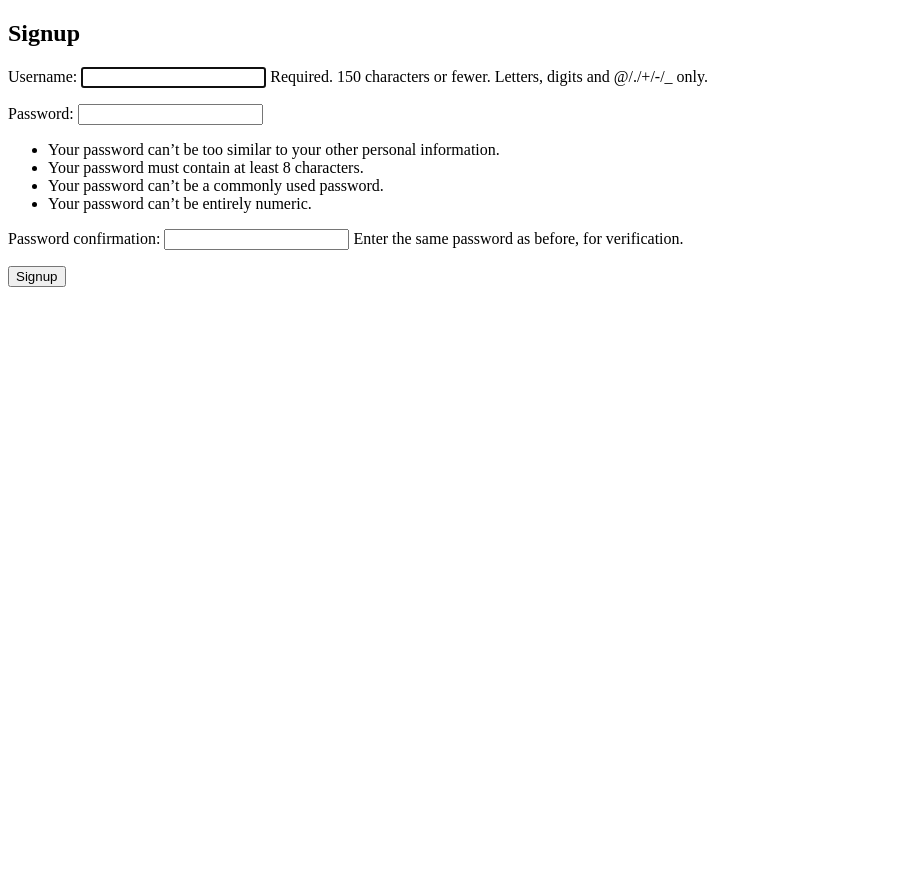
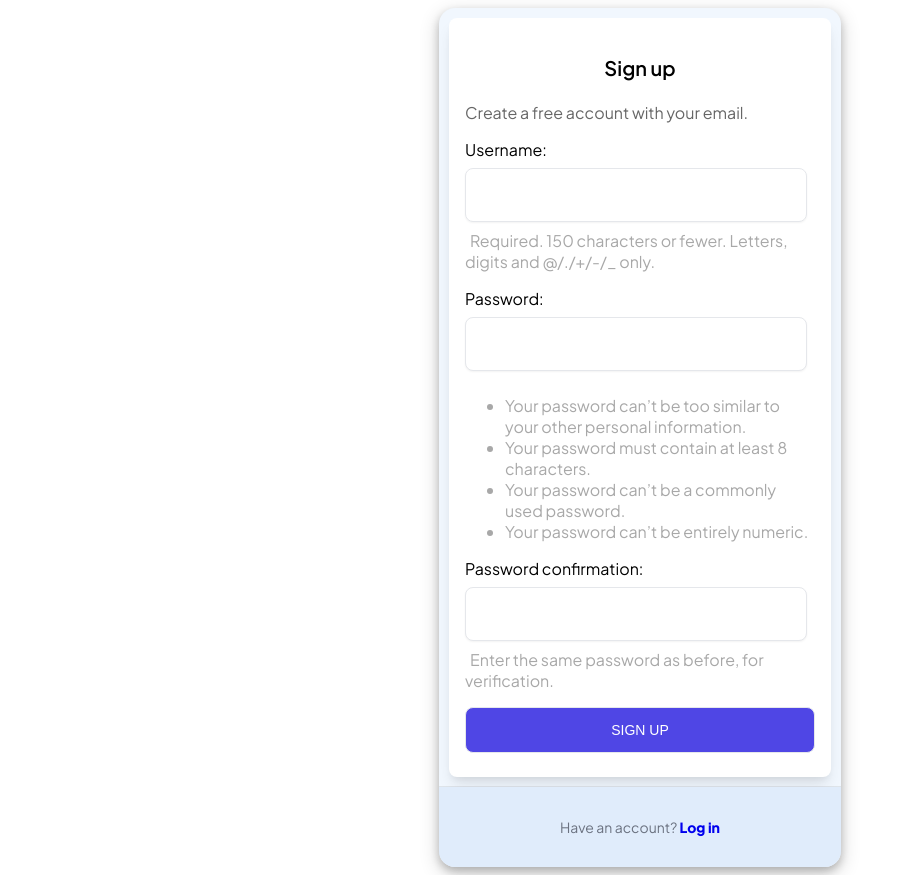
Before and after one commit to hillary-254/metervision, a Django app: page /login/signup/ in a window 1280 px wide. Shown: the whole page, without its empty margins (0-903 px from the left). Before the commit the page ends 287 px from the top, so only its background shows below. Run offline with Django 4.2, Linux system fonts and the light colour scheme.

Commit message:
Multiple changes and fixes
- Completed frontend design for login/signup forms
- Fixed landing page navigation
- Minor fixes to dashboard design

```diff
--- a/metervision/authentication/models.py
+++ b/metervision/authentication/models.py
@@ -1,5 +1,3 @@
-# authentication/models.py
-
 from django.contrib.auth.models import AbstractUser
 from django.db import models
 
--- /dev/null
+++ b/metervision/authentication/static/auth.css
@@ -0,0 +1,101 @@
+body {
+    font-family: 'Plus Jakarta Sans', sans-serif;
+    display: flex;
+    justify-content: center;
+}
+
+.form-box {
+    max-width: 500px;
+    background: #f1f7fe;
+    overflow: hidden;
+    border-radius: 16px;
+    color: #010101;
+    box-shadow: 0 4px 8px 0 rgba(0, 0, 0, 0.2), 0 6px 20px 0 rgba(0, 0, 0, 0.19);
+}
+
+.form {
+    background-color: #fff;
+    display: block;
+    padding: 1rem;
+    margin: 10px;
+    max-width: 350px;
+    border-radius: 0.5rem;
+    box-shadow: 0 10px 15px -3px rgba(0, 0, 0, 0.1), 0 4px 6px -2px rgba(0, 0, 0, 0.05);
+  }
+
+  .form-title {
+    font-size: 1.25rem;
+    line-height: 1.75rem;
+    font-weight: 600;
+    text-align: center;
+    color: #000;
+  }
+
+  .subtitle {
+    font-size: 1rem;
+    color: #666;
+  }
+
+  .message {
+    background-color: #fda4a4;
+    border-radius: 5px;
+    padding: 5px;
+    list-style: none;
+    text-align: center;
+  }
+
+  .input-container {
+    position: relative;
+  }
+
+  .input-container input, .form button {
+    outline: none;
+    border: 1px solid #e5e7eb;
+    margin: 8px 0;
+  }
+
+  .input-container input {
+    background-color: #fff;
+    padding: 1rem;
+    padding-right: 2rem;
+    font-size: 0.875rem;
+    line-height: 1.25rem;
+    width: 300px;
+    border-radius: 0.5rem;
+    box-shadow: 0 1px 2px 0 rgba(0, 0, 0, 0.05);
+  }
+
+  .submit {
+    display: block;
+    padding-top: 0.75rem;
+    padding-bottom: 0.75rem;
+    padding-left: 1.25rem;
+    padding-right: 1.25rem;
+    background-color: #4F46E5;
+    color: #ffffff;
+    font-size: 0.875rem;
+    line-height: 1.25rem;
+    font-weight: 500;
+    width: 100%;
+    border-radius: 0.5rem;
+    text-transform: uppercase;
+  }
+
+  .signup-link {
+    color: #6B7280;
+    font-size: 0.875rem;
+    line-height: 1.25rem;
+    text-align: center;
+  }
+
+  .signup-link a {
+    text-decoration: none;
+    font-weight: bold;
+  }
+
+  .form-section {
+    padding: 16px;
+    font-size: .85rem;
+    background-color: #e0ecfb;
+    box-shadow: rgb(0 0 0 / 8%) 0 -1px;
+  }
--- /dev/null
+++ b/metervision/authentication/static/signup.css
@@ -0,0 +1,25 @@
+p input{
+    outline: none;
+    border: 1px solid #e5e7eb;
+    margin: 8px 0;
+
+    background-color: #fff;
+    padding: 1rem;
+    padding-right: 1.5rem;
+    font-size: 0.875rem;
+    line-height: 1.25rem;
+    width: 300px;
+    border-radius: 0.5rem;
+    box-shadow: 0 1px 2px 0 rgba(0, 0, 0, 0.05);
+}
+
+.helptext {
+    border-radius: 5px;
+    padding: 5px;
+    text-align: left;
+    color: #a8a8a8;
+  }
+
+ul {
+    color: #a8a8a8;
+}
--- a/metervision/authentication/templates/registration/signup.html
+++ b/metervision/authentication/templates/registration/signup.html
@@ -3,15 +3,35 @@
 <!DOCTYPE html>
 <html>
 <head>
-    <title>Signup</title>
+    <!-- use search and replace to remove on deployment -->
+    <link rel="stylesheet" href="/metervision/authentication/static/auth.css" />
+    <link rel="stylesheet" href="/metervision/authentication/static/signup.css" />
+
+    {% load static %}
+    <meta charset="UTF-8">
+    <meta name="viewport" content="width=device-width, initial-scale=1.0">
+    <link rel="stylesheet" href="{% static 'auth.css' %}" />
+    <link rel="stylesheet" href="{% static 'signup.css' %}" />
+
+    <link rel="preconnect" href="https://fonts.googleapis.com">
+    <link rel="preconnect" href="https://fonts.gstatic.com" crossorigin>
+    <link href="https://fonts.googleapis.com/css2?family=Plus+Jakarta+Sans:ital,wght@0,200;0,400;0,500;0,600;0,800;1,800&display=swap" rel="stylesheet">
+    <title>MeterVision - Signup</title>
 </head>
 <body>
-    <h2>Signup</h2>
+    <div class="form-box">
+        <form class="form" method="post" action="{% url 'authentication:signup' %}">
+            {% csrf_token %}
+            <p class="form-title">Sign up</p>
+            <span class="subtitle">Create a free account with your email.</span>
 
-    <form method="post" action="{% url 'authentication:signup' %}">
-        {% csrf_token %}
-        {{ form.as_p }}
-        <button type="submit">Signup</button>
-    </form>
+            {{ form.as_p }}
+
+            <button type="submit" class="submit">Sign up</button>
+        </form>
+        <div class="form-section">
+            <p class="signup-link">Have an account? <a href="{% url 'authentication:login' %}">Log in</a> </p>
+        </div>
+    </div>
 </body>
 </html>
--- a/metervision/dashboard/templates/dashboard/index.html
+++ b/metervision/dashboard/templates/dashboard/index.html
@@ -24,7 +24,7 @@
                         <rect width="24" height="24" fill="white" fill-opacity="0.01"/>
                         <path fill-rule="evenodd" clip-rule="evenodd" d="M1 12C1 18.0751 5.92487 23 12 23C18.0751 23 23 18.0751 23 12C23 5.92487 18.0751 1 12 1C5.92487 1 1 5.92487 1 12ZM21 12C21 16.9706 16.9706 21 12 21C7.02944 21 3 16.9706 3 12C3 7.02944 7.02944 3 12 3C16.9706 3 21 7.02944 21 12ZM12.0321 19C8.67459 19 6.80643 17.2316 6.80643 14V13H17.1158L17.1434 13.9715C17.2358 17.2145 15.4003 19 12.0321 19ZM15.0875 15C14.8526 16.3955 13.9089 17 12.0321 17C10.1563 17 9.18179 16.3902 8.89677 15H15.0875ZM14 8H17V10H14V8ZM10 8H7V10H10V8Z" fill="black"/>
                     </svg>
-                    <span class="user-name">User Name</span>
+                    <span class="user-name">{{ user.username }}</span>
                 </div>
                 <ul class="side-nav">
                     <li class="side-nav__item side-nav__item-active">
--- a/metervision/landing/templates/landing/index.html
+++ b/metervision/landing/templates/landing/index.html
@@ -18,12 +18,12 @@
      <div class="header">
           <ul class="header_menu">
                <li><a href="#">HOME</a></li>
-               <li><a href="#">FEATURES</a></li>
-               <li><a href="#">ABOUT</a></li>
+               <li><a href="/features">FEATURES</a></li>
+               <li><a href="/about">ABOUT</a></li>
                <li><a href="#">BLOG</a></li>
                <li><a href="https://github.com/hillary-254/metervision">GITHUB</a></li>
                {% if user.is_authenticated %}
-                    <p>{{ user.username }}!</p>
+                    <p class="username"><a href="/dash">{{ user.username }}!</a></p>
                     <li><a href="{% url 'authentication:logout' %}">LOGOUT</a></li>
                {% else %}
                     <li><a href="{% url 'authentication:login' %}">LOGIN</a></li>
--- a/metervision/landing/urls.py
+++ b/metervision/landing/urls.py
@@ -1,8 +1,10 @@
 from django.urls import path
-from .views import landingPage
+from .views import *
 
 app_name = 'landing'
 
 urlpatterns = [
     path('', landingPage, name='landing'),
+    path('features/', featuresPage, name='features'),
+    path('about/', aboutPage, name='about'),
 ]
--- a/metervision/landing/views.py
+++ b/metervision/landing/views.py
@@ -3,3 +3,9 @@ from django.shortcuts import render
 # Create your views here.
 def landingPage(request):
     return render(request, 'landing/index.html')
+
+def featuresPage(request):
+    return render(request, 'landing/features.html')
+
+def aboutPage(request):
+    return render(request, 'landing/about.html')
```
Also changed, not shown: metervision/authentication/forms.py (+11 -3 lines), metervision/authentication/templates/registration/login.html (+26 -10 lines), metervision/dashboard/static/dashboard.css (+8 -0 lines), metervision/landing/static/landing.css (+28 -3 lines), metervision/landing/templates/landing/about.html (+9 -4 lines), metervision/landing/templates/landing/features.html (+9 -4 lines), metervision/db.sqlite3.
